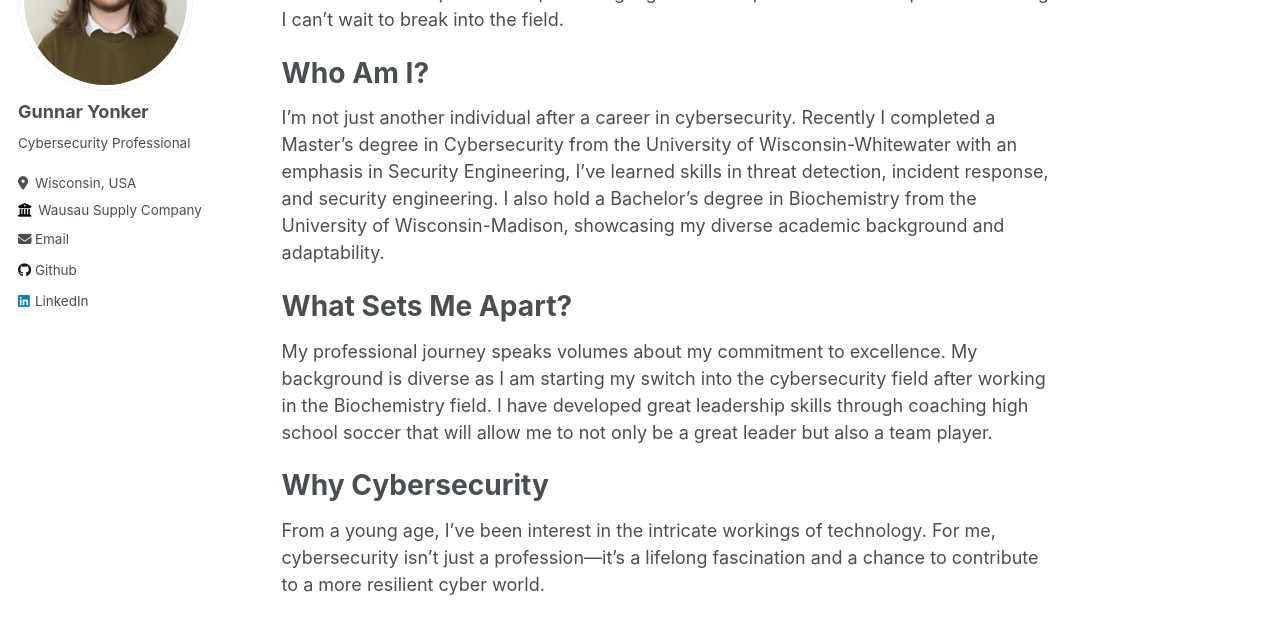
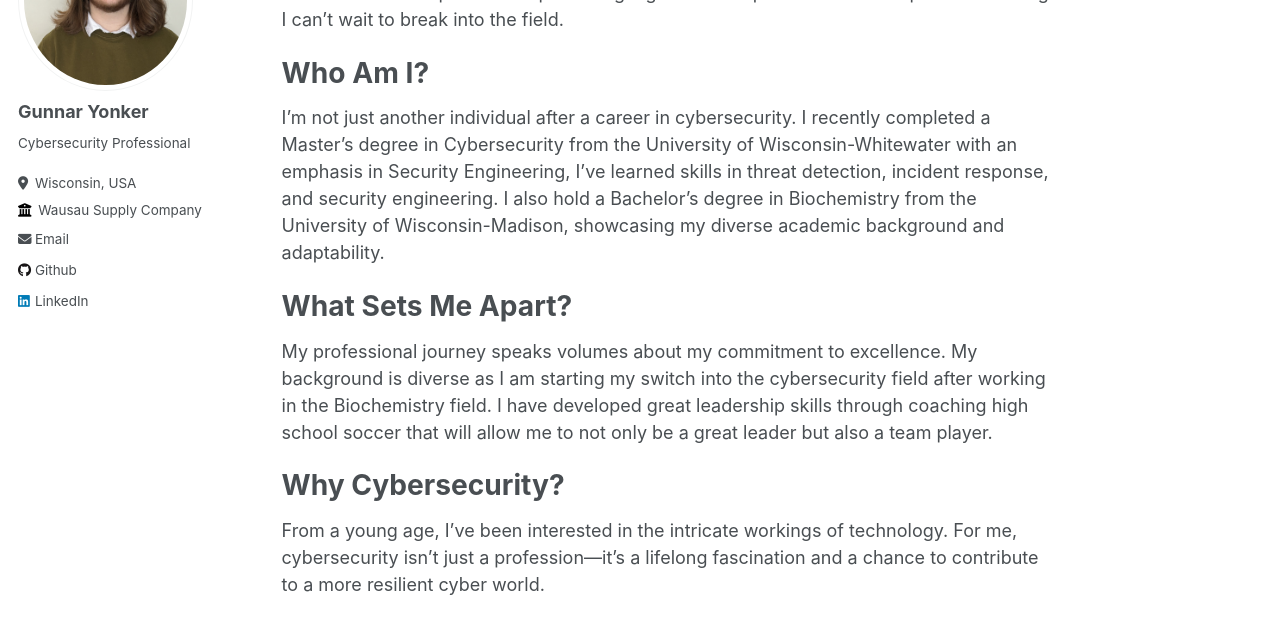
Before and after one commit to gunnaryonker/gunnaryonker.github.io, a Jekyll site: the page built from _pages/about.md, in a window 1280 px wide and 900 px high. Shown: the part 196-821 px from the top of the window. Built offline with Jekyll 4.4.1, drawn with Linux system fonts in a browser that asks for light colours.

Commit message:
Change to about.md

```diff
--- a/_pages/about.md
+++ b/_pages/about.md
@@ -11,13 +11,13 @@ redirect_from:
 Hey there! I'm Gunnar Yonker, a cybersecurity professional based in the heart of Wisconsin. With a passion for protecting digital landscapes and a love for problem-solving I can't wait to break into the field.
 
 # Who Am I?
-I'm not just another individual after a career in cybersecurity. Recently I completed a Master's degree in Cybersecurity from the University of Wisconsin-Whitewater with an emphasis in Security Engineering, I've learned skills in threat detection, incident response, and security engineering. I also hold a Bachelor's degree in Biochemistry from the University of Wisconsin-Madison, showcasing my diverse academic background and adaptability.
+I'm not just another individual after a career in cybersecurity. I recently completed a Master's degree in Cybersecurity from the University of Wisconsin-Whitewater with an emphasis in Security Engineering, I've learned skills in threat detection, incident response, and security engineering. I also hold a Bachelor's degree in Biochemistry from the University of Wisconsin-Madison, showcasing my diverse academic background and adaptability.
 
 # What Sets Me Apart?
 My professional journey speaks volumes about my commitment to excellence. My background is diverse as I am starting my switch into the cybersecurity field after working in the Biochemistry field. I have developed great leadership skills through coaching high school soccer that will allow me to not only be a great leader but also a team player.
 
-# Why Cybersecurity
-From a young age, I've been interest in the intricate workings of technology. For me, cybersecurity isn't just a profession—it's a lifelong fascination and a chance to contribute to a more resilient cyber world.
+# Why Cybersecurity?
+From a young age, I've been interested in the intricate workings of technology. For me, cybersecurity isn't just a profession—it's a lifelong fascination and a chance to contribute to a more resilient cyber world.
 
 My educational journey, from breaking into Ethical Hacking to learning Malware Reverse Engineering, reflects my diverse interest in understanding and confronting digital threats head-on. Each class has been a stepping stone in my path to navigate the ever-evolving landscape of technology with confidence and expertise.
 
```
